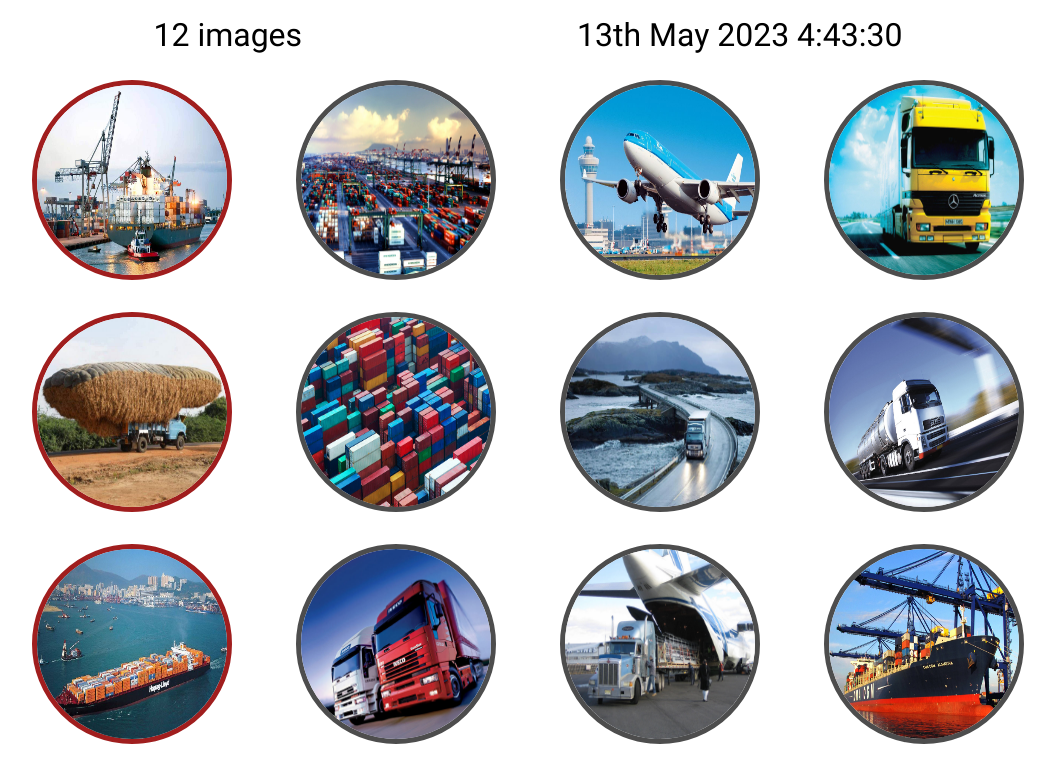
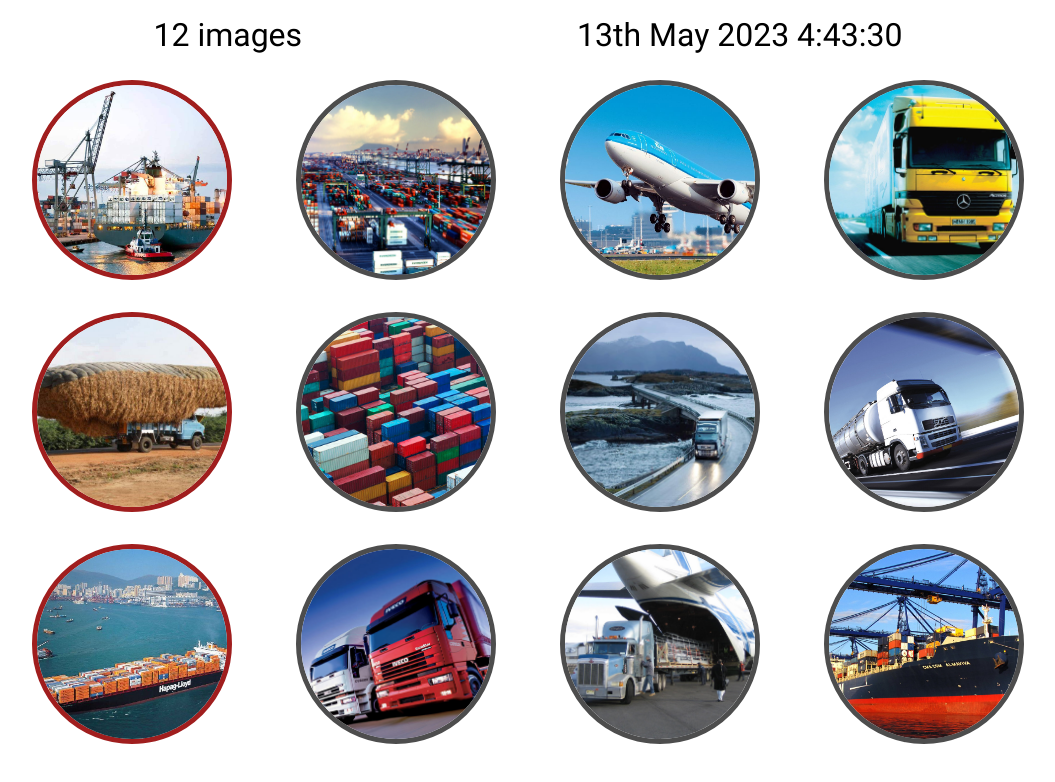
Before and after one commit to ol-yevgen/image-cards, a React (Create React App) app: page / in a window 1280 px wide. Shown: the top 782 px of the page, without its empty margins (112-1167 px from the left). Built offline with nearby package versions, Linux system fonts and the light colour scheme.

Commit message:
images as background

```diff
--- a/src/components/CardItem/Card.js
+++ b/src/components/CardItem/Card.js
@@ -4,7 +4,7 @@ import { useDispatch } from "react-redux";
 import { useImageLazyLoading } from "../../hooks/useImageLazyLoading";
 import placeholder from "../../App/assets/placeholder.png"
 
-export const Card = ({ image, openCloseModal, chooseModalImage}) => {
+export const Card = ({ image, openCloseModal, chooseModalImage }) => {
     const dispatch = useDispatch();
     const imageLazyLoading = useImageLazyLoading(image)
 
@@ -13,12 +13,16 @@ export const Card = ({ image, openCloseModal, chooseModalImage}) => {
         dispatch(chooseModalImage(image))
     }, [dispatch, image, openCloseModal, chooseModalImage])
 
-   return(
+    return (
         <li
             className="card"
             onClick={modal}
         >
-           <img src={imageLazyLoading || placeholder} alt="img" />
+            <div
+                className="card__image"
+                style={{ backgroundImage: `url(${imageLazyLoading || placeholder})` }}
+            >
+            </div>
         </li>
     )
 }
--- a/src/components/CardItem/card.scss
+++ b/src/components/CardItem/card.scss
@@ -1,15 +1,16 @@
 @import "../../App/styles/_variables.scss";
 @import "../../App/styles/mixins.scss";
 .card {
+    position: relative;
     margin: 0 auto;
     width: 200px;
     height: 200px;
 
     border: 5px solid #4d4d4d;
     border-radius: 50%;
-    overflow: hidden;
 
     transition: all 0.3s ease-out;
+    overflow: hidden;
 
     &:hover {
         cursor: pointer;
@@ -24,14 +25,47 @@
         }
     }
 
-    & > img {
+    & > div {
         width: 100%;
         height: 100%;
+
+        background-position: 50%;
+        background-repeat: no-repeat;
+        background-size: cover;
 
         transition: all 0.3s ease-out;
     }
 
-    &:hover > img {
+    &:hover > div {
         transform: rotate(45deg);
     }
 }
+
+.card > span {
+    position: absolute;
+    right: 0;
+    bottom: 0;
+    z-index: 1;
+
+    width: 25px;
+    height: 25px;
+
+    &:hover {
+        cursor: pointer;
+    }
+
+    &:before,
+    &:after {
+        content: "";
+        position: absolute;
+        width: 24px;
+        height: 4px;
+        background: #000;
+    }
+    &:before {
+        transform: rotate(45deg);
+    }
+    &:after {
+        transform: rotate(-45deg);
+    }
+}
--- a/src/index.js
+++ b/src/index.js
@@ -10,7 +10,7 @@ const root = ReactDOM.createRoot(document.getElementById('root'));
 root.render(
     <React.StrictMode>
         <Provider store={store} >
-            <App/>
+            <App />
         </Provider>
     </React.StrictMode>
 );
```
Also changed, not shown: 1 other file (tests, documents, lock files or other folders). Lines whose indentation alone changed are shown as unchanged.
